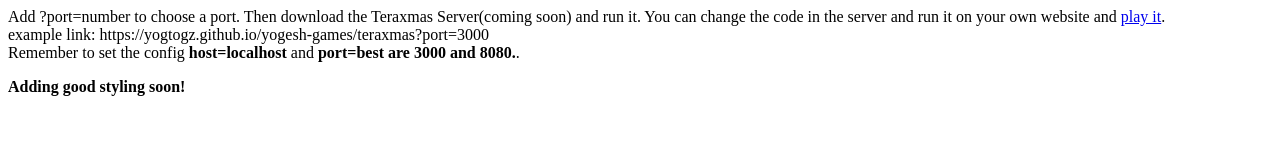
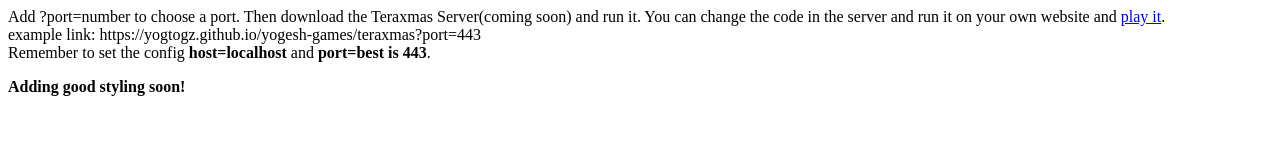
Before and after one commit to yogtogz/yogesh-games, a plain HTML site: page Teraxmas/localhost.help.html in a window 1280 px wide. Drawn offline with Linux system fonts and the light colour scheme.

Commit message:
Update example link and recommended port in help file

```diff
--- a/Teraxmas/localhost.help.html
+++ b/Teraxmas/localhost.help.html
@@ -5,8 +5,8 @@
   <body>
     <p>
       Add ?port=number to choose a port. Then download the Teraxmas Server(coming soon) and run it. You can change the code in the server and run it on your own website and <a href="customip.help.html">play it</a>.<br>
-      example link: https://yogtogz.github.io/yogesh-games/teraxmas?port=3000<br>
-      Remember to set the config <strong>host=localhost</strong> and <strong>port=best are 3000 and 8080.</strong>.
+      example link: https://yogtogz.github.io/yogesh-games/teraxmas?port=443<br>
+      Remember to set the config <strong>host=localhost</strong> and <strong>port=best is 443</strong>.
     </p>
     <strong>Adding good styling soon!</strong>
   </body>
```
